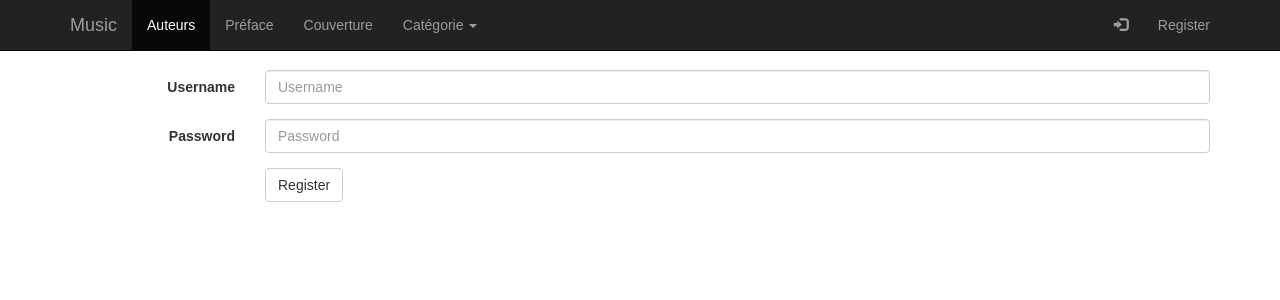
After one commit to alexis-renard/musicManager, a Python web app: template templates/register.html in a window 1280 px wide. The commit adds this page. Shown: the top 300 px of the page. Run offline with Jinja, Linux system fonts and the light colour scheme; the template is opened without the code that fills it: most values are stand-ins (such as "Sample title", 1, 10 or a date in 2020); form fields are guessed from the names that the template uses; some libraries are stand-ins or nearby versions.

Commit message:
commencement du register (view et template)

```diff
--- a/models.py
+++ b/models.py
@@ -48,7 +48,6 @@ class Album(db.Model):
     img         = db.Column(db.String(100))
     compositor  = db.Column(db.String(100))
     artist_id   = db.Column(db.Integer, db.ForeignKey("artist.id"))
-    genre_id    = db.Column(db.Integer, db.ForeignKey("genre.id"))
     artist      = db.relationship("Artist", backref = db.backref("album", lazy="dynamic"))
     genre       = db.relationship("Genre", secondary=belong, backref = db.backref("album", lazy="dynamic"))
 
@@ -82,6 +81,9 @@ def get_artist(id):
 def get_album(id):
     return Album.query.get(id)
 
+def get_albums_artist(idartist):
+    pass #a faire
+
 def get_genre(name_g):
     return Genre.query.get(name_g)
 
--- a/templates/base.html
+++ b/templates/base.html
@@ -46,10 +46,12 @@
            <li>
                <a href="{{ url_for('login') }}">
                <span class="glyphicon glyphicon-log-in" title="Login"></span>
-           </a>
+               </a>
+           </li>
+           <li>
+               <a href="{{ url_for('register') }}">Register</a>
            </li>
            {% endif %}
-
          </ul>
        </div>
        </div><!--/.nav-collapse -->
--- /dev/null
+++ b/templates/register.html
@@ -0,0 +1,27 @@
+{% extends "base.html" %}
+{% block main %}
+<form class="form-horizontal" role="form" method="POST" action="{{ url_for('register') }}">
+    {{ form.hidden_tag() }}
+    <div class="form-group">
+        <label for="username" class="col-sm-2 control-label">
+            {{ form.username.label }}
+        </label>
+        <div class="col-sm-10">
+            {{ form.username(size=50, class_="form-control", placeholder="Username") }}
+        </div>
+    </div>
+    <div class="form-group">
+        <label for="password" class="col-sm-2 control-label">
+            {{ form.password.label }}
+        </label>
+        <div class="col-sm-10">
+            {{ form.password(size=50, class_="form-control", placeholder="Password") }}
+        </div>
+    </div>
+    <div class="form-group">
+        <div class="col-sm-offset-2 col-sm-10">
+            <button type="submit" class="btn btn-default">Register</button>
+        </div>
+    </div>
+</form>
+{% endblock %}
```
Also changed, not shown: views.py (+21 -2 lines).
